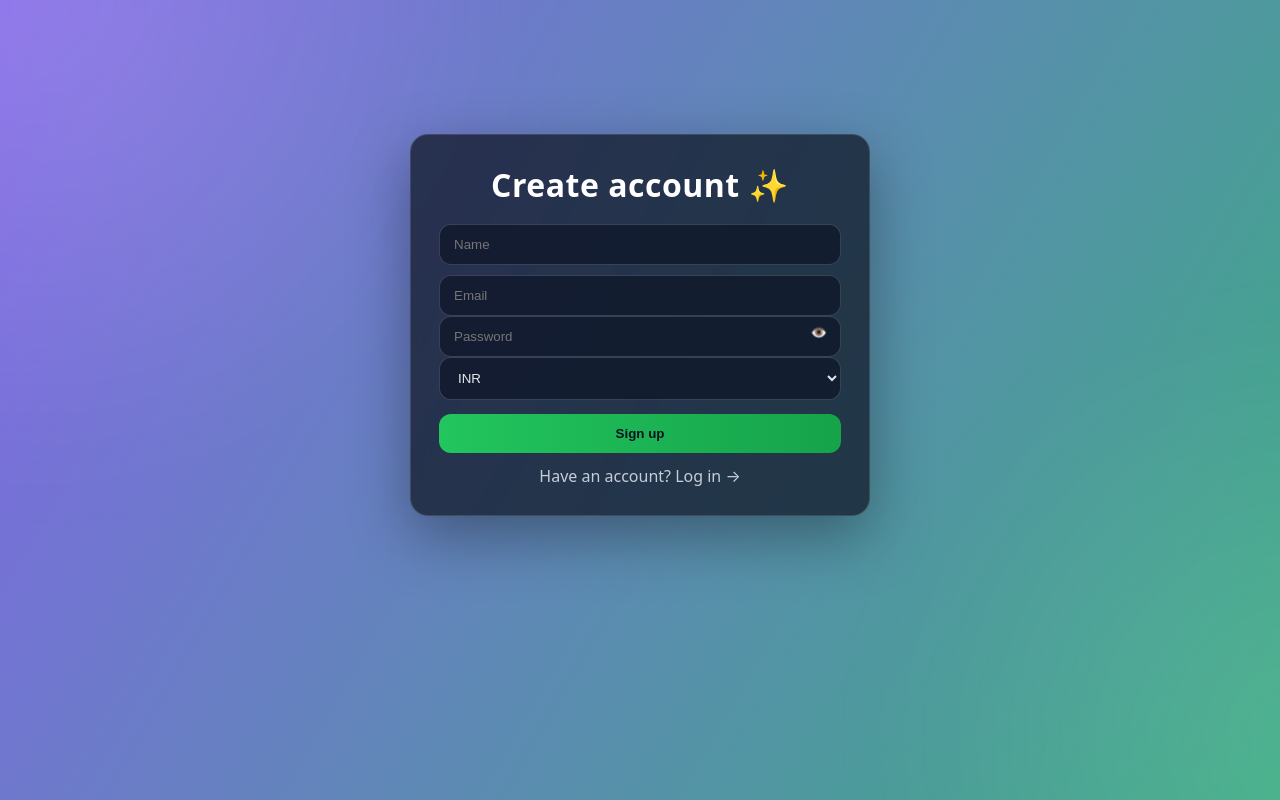
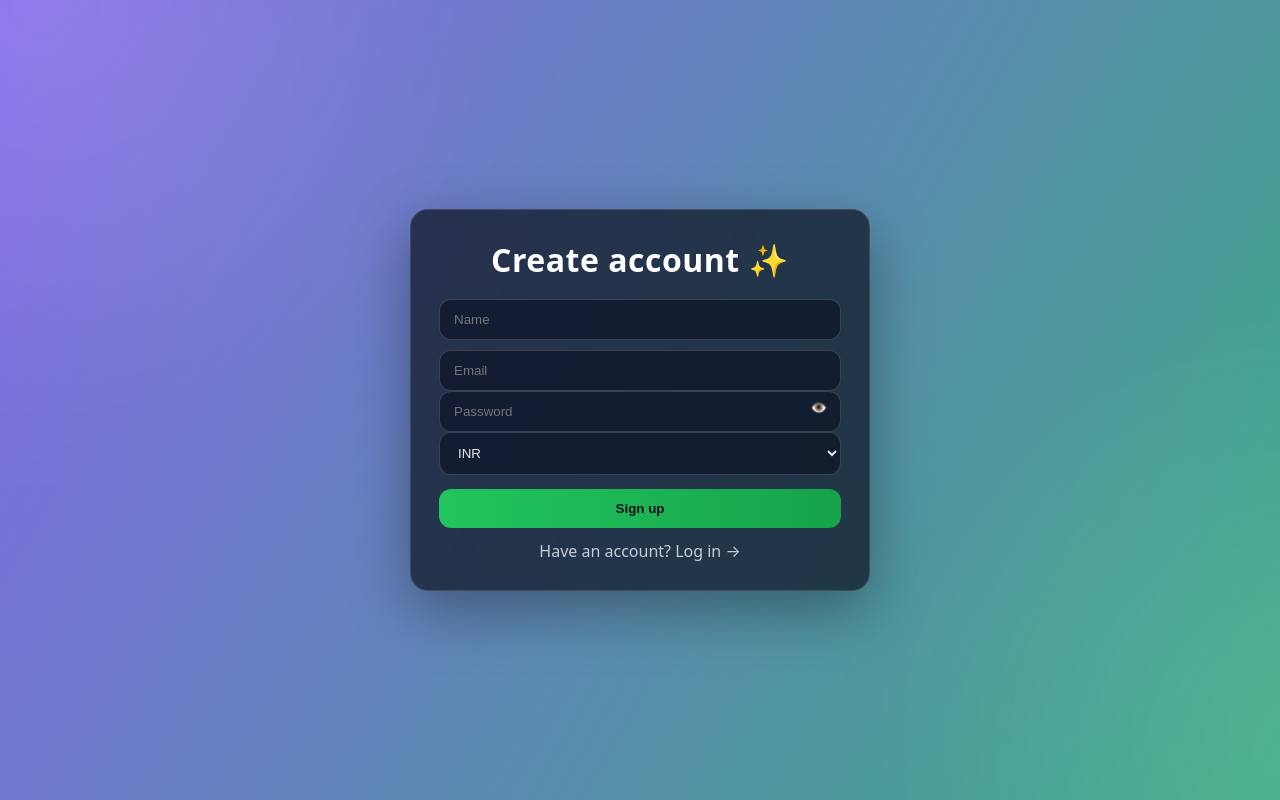
Before and after one commit to ars-0105/Capstone-project, a React (Vite) app in the folder frontend/: page /register in a window 1280 px wide. Built offline with nearby package versions, Linux system fonts and the light colour scheme.

Commit message:
Update Login.css

```diff
--- a/frontend/src/pages/Login.css
+++ b/frontend/src/pages/Login.css
@@ -4,31 +4,15 @@
   place-items: center;
   padding: 24px;
 }
-
-.logo-outside {
-  text-align: center;
-  font-size: 32px;
-  font-weight: bold;
-  color: #feffff;
-  margin-bottom: 0;
-}
-
 .auth-card {
   width: 100%;
   max-width: 420px;
-  background: rgba(17, 24, 39, 0.85);
+  background: rgba(17, 24, 39, .85);
   border-radius: 14px;
   padding: 28px;
-  box-shadow: 0 10px 30px rgba(0, 0, 0, 0.25);
-  margin-top: -150px;;
+  box-shadow: 0 10px 30px rgba(0,0,0,.25);
 }
-
-.title {
-  text-align: center;
-  margin-bottom: 18px;
-  color: #fff;
-}
-
+.title { text-align:center; margin-bottom:18px; color: #fff; }
 .input {
   width: 100%;
   padding: 12px 14px;
@@ -38,7 +22,6 @@
   color: #e5e7eb;
   outline: none;
 }
-
 .button {
   width: 100%;
   margin-top: 14px;
@@ -50,12 +33,4 @@
   font-weight: 700;
   cursor: pointer;
 }
-
-.link {
-  display: inline-block;
-  color: #93c5fd;
-  text-decoration: none;
-  margin-top: 10px;
-  text-align: center;
-  width: 100%;
-}
+.link { display:inline-block; color:#93c5fd; text-decoration:none; margin-top:10px; text-align:center; width:100%; }
```
